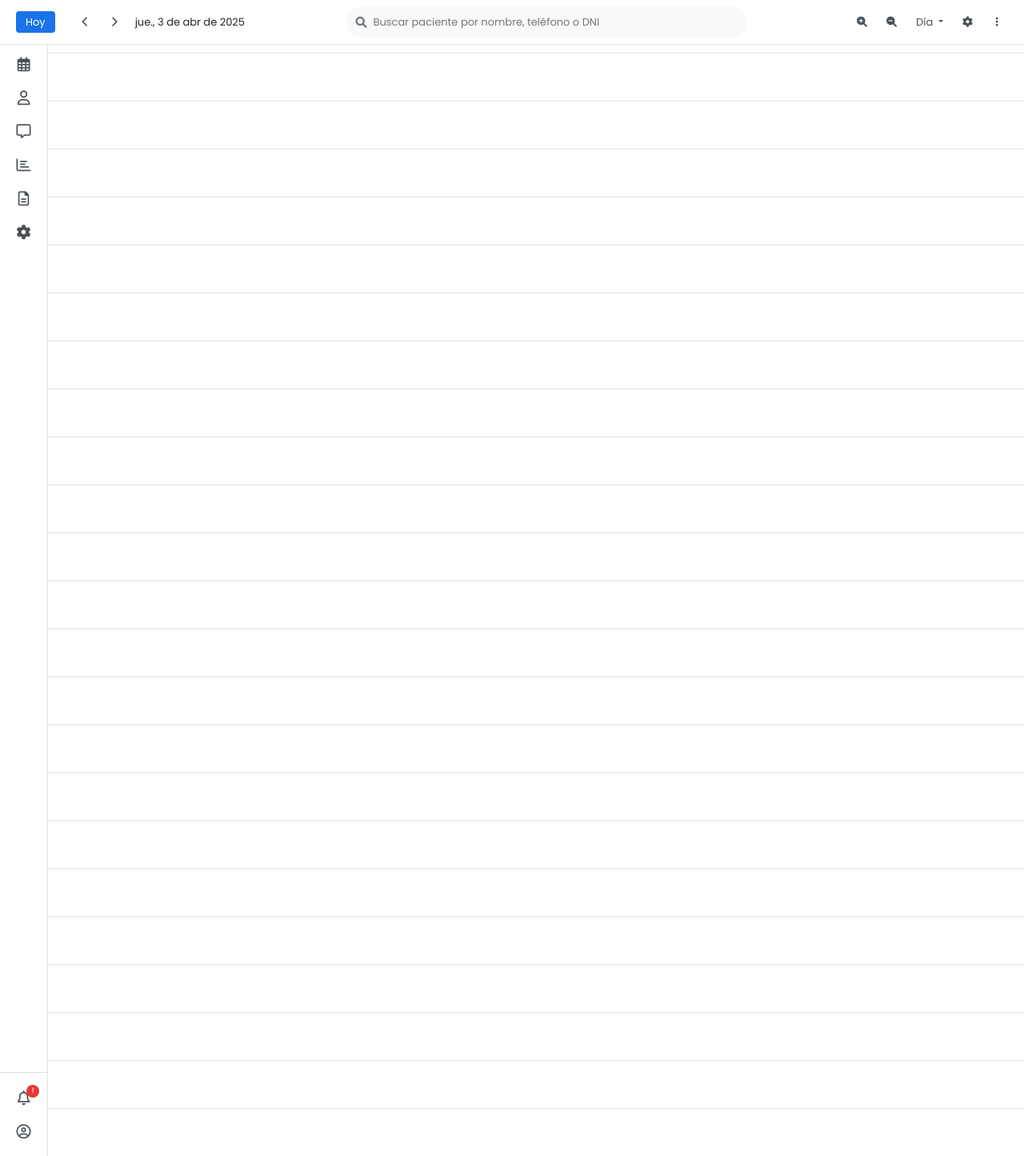
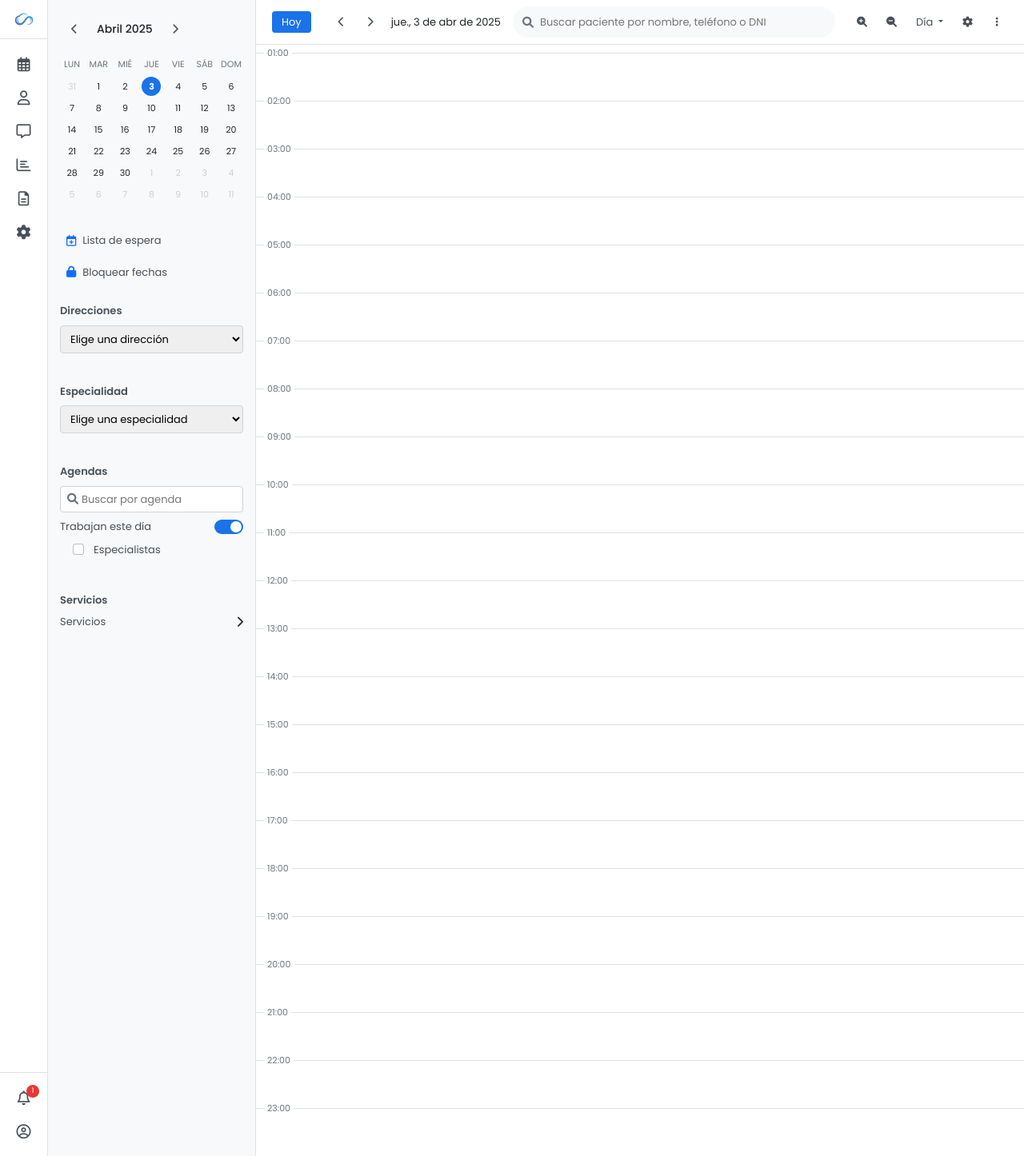
Before and after one commit to sincs87/nubeclinic, a Flask app: template app/templates/calendario/calendario.html in a window 1280 px wide. Shown: the whole page at 80% size. Run offline with Flask 3, Linux system fonts and the light colour scheme; the template is opened without the code that fills it, so the values that code supplies are empty.

Commit message:
Actualizacion

```diff
--- a/app/templates/calendario/calendario.html
+++ b/app/templates/calendario/calendario.html
@@ -2,7 +2,8 @@
 <html lang="es">
 <head>
     <meta charset="UTF-8">
-    <title>Calendario - NubeClinic</title>
+    <meta name="viewport" content="width=device-width, initial-scale=1.0">
+    <title>Panel - NubeClinic</title>
 
     <!-- Bootstrap CSS -->
     <link href="https://cdn.jsdelivr.net/npm/bootstrap@5.1.3/dist/css/bootstrap.min.css" rel="stylesheet">
@@ -13,23 +14,121 @@
     <!-- Google Fonts -->
     <link href="https://fonts.googleapis.com/css2?family=Poppins:wght@300;400;500;600;700&display=swap" rel="stylesheet">
 
-    <!-- Estilos personalizados -->
+    <!-- Custom CSS -->
     <link rel="stylesheet" href="{{ url_for('static', filename='css/panel.css') }}">
 </head>
 <body>
 
-    <div class="calendar-container">
+    <!-- Sidebar -->
     {% include 'components/sidebar.html' %}
 
-        <!-- Parte principal del calendario -->
+    <!-- Main content -->
+    <div class="main-content">
+        <!-- Calendar container -->
+        <div class="calendar-container">
+            <!-- Calendar sidebar / Middle column -->
+            <div class="calendar-sidebar">
+                <!-- Month navigation -->
+                <div class="month-navigation">
+                    <div class="month-nav">
+                        <button class="header-btn" id="prevMonth">
+                            <i class="fas fa-chevron-left"></i>
+                        </button>
+                        <span class="month-title" id="currentMonth">Abril 2025</span>
+                        <button class="header-btn" id="nextMonth">
+                            <i class="fas fa-chevron-right"></i>
+                        </button>
+                    </div>
+                </div>
+
+                <!-- Weekday headers -->
+                <div class="weekday-header">
+                    <div class="weekday">Lun</div>
+                    <div class="weekday">Mar</div>
+                    <div class="weekday">Mié</div>
+                    <div class="weekday">Jue</div>
+                    <div class="weekday">Vie</div>
+                    <div class="weekday">Sáb</div>
+                    <div class="weekday">Dom</div>
+                </div>
+
+                <!-- Mini calendar -->
+                <div class="mini-calendar">
+                    <div class="mini-calendar-grid" id="calendarGrid"></div>
+                </div>
+
+                <!-- Calendar actions -->
+                <div class="calendar-actions">
+                    <a href="#" class="action-btn">
+                        <i class="far fa-calendar-plus text-primary"></i>
+                        Lista de espera
+                    </a>
+                    <a href="#" class="action-btn">
+                        <i class="fas fa-lock text-primary"></i>
+                        Bloquear fechas
+                    </a>
+                </div>
+
+                <!-- Filter sections -->
+                <div class="section-title">Direcciones</div>
+                <div class="filter-section">
+                    <select class="filter-select">
+                        <option>Elige una dirección</option>
+                    </select>
+                </div>
+
+                <div class="section-title">Especialidad</div>
+                <div class="filter-section">
+                    <select class="filter-select">
+                        <option>Elige una especialidad</option>
+                    </select>
+                </div>
+
+                <div class="section-title">Agendas</div>
+                <div class="filter-section">
+                    <div class="filter-search">
+                        <i class="fas fa-search text-muted"></i>
+                        <input type="text" placeholder="Buscar por agenda">
+                    </div>
+                    <div class="option-item">
+                        <span class="option-label">Trabajan este día</span>
+                        <label class="switch">
+                            <input type="checkbox" checked>
+                            <span class="slider"></span>
+                        </label>
+                    </div>
+                    <div class="option-item ps-3">
+                        <div class="form-check">
+                            <input class="form-check-input" type="checkbox" id="especialistasCheck">
+                            <label class="form-check-label" for="especialistasCheck">
+                                Especialistas
+                            </label>
+                        </div>
+                    </div>
+                </div>
+
+                <div class="section-title">Servicios</div>
+                <div class="filter-section">
+                    <div class="option-item">
+                        <span class="option-label">Servicios</span>
+                        <i class="fas fa-chevron-right"></i>
+                    </div>
+                </div>
+            </div>
+
+            <!-- Calendar main area -->
             <div class="calendar-main">
                 <!-- Main header -->
                 <div class="main-header">
                     <div class="header-left">
                         <button class="header-btn primary" id="goToToday">Hoy</button>
                         <div class="header-nav ms-3">
-                        <button class="header-btn" id="prevDay"><i class="fas fa-chevron-left"></i></button>
-                        <button class="header-btn" id="nextDay"><i class="fas fa-chevron-right"></i></button>
+                            <button class="header-btn" id="prevDay">
+                                <i class="fas fa-chevron-left"></i>
+                            </button>
+                            <button class="header-btn" id="nextDay">
+                                <i class="fas fa-chevron-right"></i>
+                            </button>
                             <span class="ms-2" id="currentDay">dom., 6 de abr de 2025</span>
                         </div>
                     </div>
@@ -38,8 +137,12 @@
                         <input type="text" placeholder="Buscar paciente por nombre, teléfono o DNI">
                     </div>
                     <div class="header-right">
-                    <button class="header-btn" id="zoomIn"><i class="fas fa-search-plus"></i></button>
-                    <button class="header-btn" id="zoomOut"><i class="fas fa-search-minus"></i></button>
+                        <button class="header-btn" id="zoomIn">
+                            <i class="fas fa-search-plus"></i>
+                        </button>
+                        <button class="header-btn" id="zoomOut">
+                            <i class="fas fa-search-minus"></i>
+                        </button>
                         <div class="dropdown d-inline-block">
                             <button class="header-btn dropdown-toggle" type="button" id="viewTypeDropdown" data-bs-toggle="dropdown" aria-expanded="false">
                                 Día
@@ -68,22 +171,44 @@
                                 </li>
                             </ul>
                         </div>
-                    <button class="header-btn"><i class="fas fa-cog"></i></button>
-                    <button class="header-btn"><i class="fas fa-ellipsis-v"></i></button>
+                        <button class="header-btn">
+                            <i class="fas fa-cog"></i>
+                        </button>
+                        <button class="header-btn">
+                            <i class="fas fa-ellipsis-v"></i>
+                        </button>
                     </div>
                 </div>
 
                 <!-- Calendar grid -->
                 <div class="calendar-grid" id="calendarContent">
                     <div class="time-slots" id="timeSlots">
-                    <!-- Slots generados por JS -->
+                        <!-- Time slots will be generated by JavaScript -->
+                    </div>
                 </div>
             </div>
         </div>
     </div>
 
-    <!-- Bootstrap + JS personalizados -->
+    <!-- Bootstrap Bundle with Popper -->
     <script src="https://cdn.jsdelivr.net/npm/bootstrap@5.1.3/dist/js/bootstrap.bundle.min.js"></script>
+
+    <!-- Custom JavaScript -->
     <script src="{{ url_for('static', filename='js/panel.js') }}"></script>
+
+    <!-- Scroll fix -->
+    <script>
+        window.addEventListener('load', function() {
+            function forceScrollToTop() {
+                const calendarGrid = document.querySelector('.calendar-grid');
+                if (calendarGrid) calendarGrid.scrollTop = 0;
+            }
+            forceScrollToTop();
+            setTimeout(forceScrollToTop, 100);
+            setTimeout(forceScrollToTop, 500);
+            setTimeout(forceScrollToTop, 1000);
+            window.addEventListener('resize', () => setTimeout(forceScrollToTop, 100));
+        });
+    </script>
 </body>
 </html>
```
Lines whose indentation alone changed are shown as unchanged.
